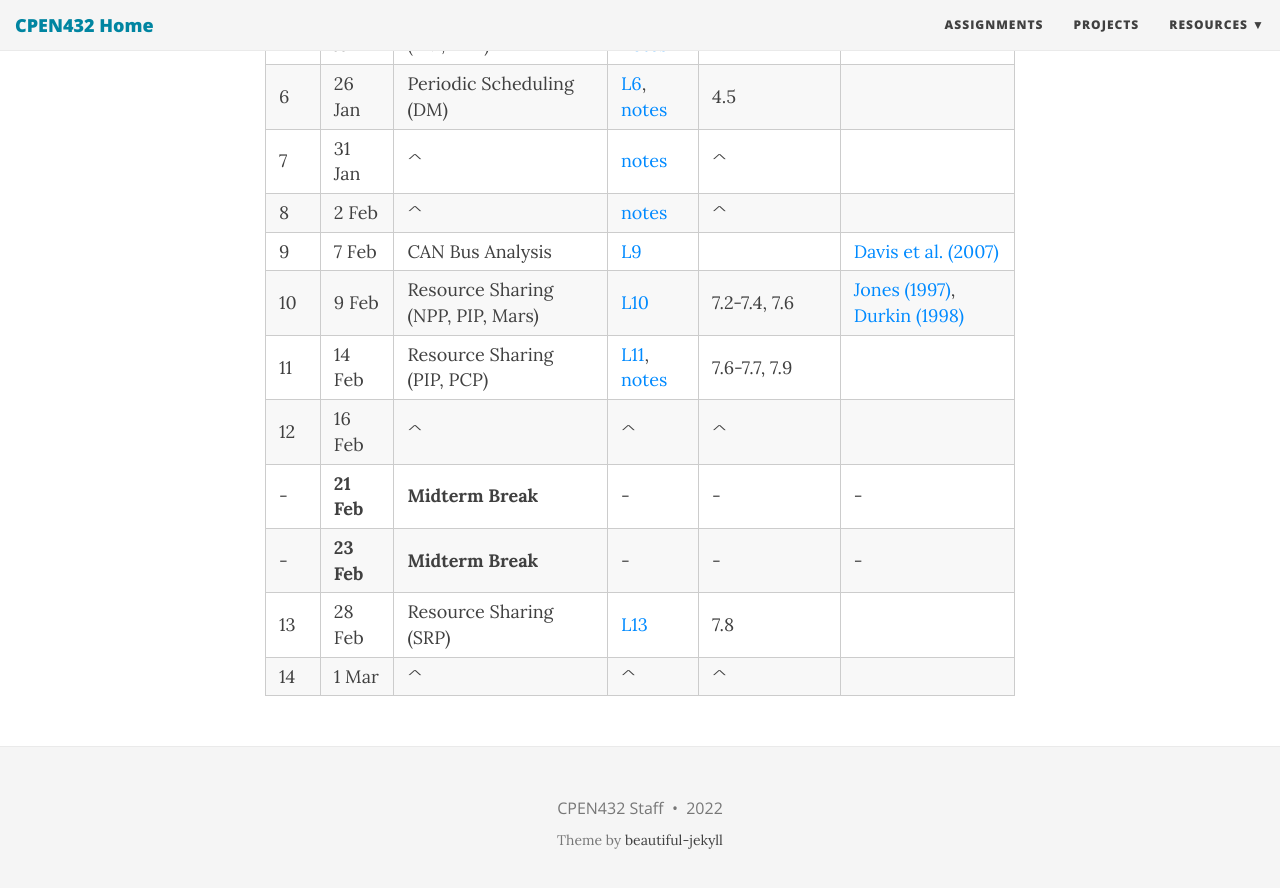
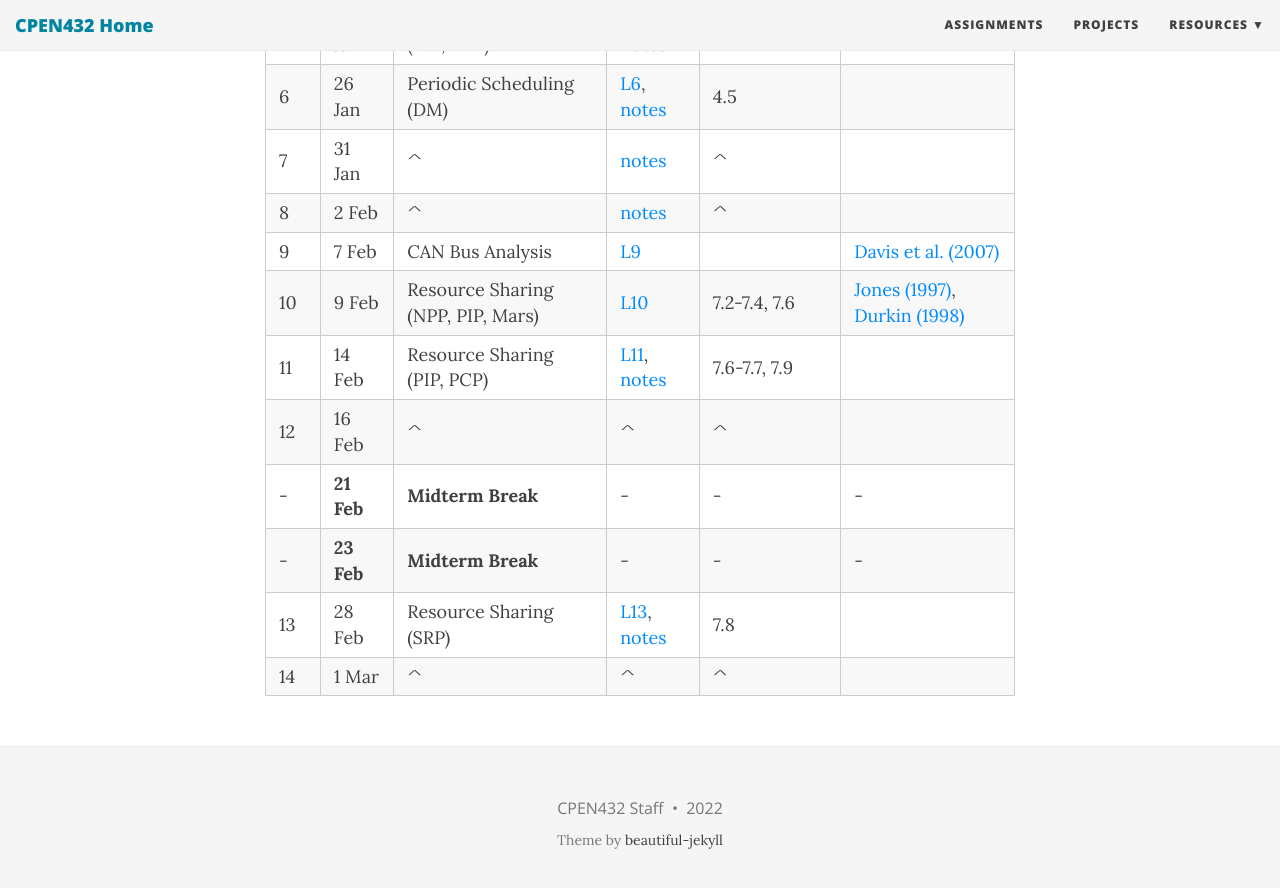
Before and after one commit to CPEN432/cpen432.github.io, a Jekyll site: the page built from lectures.md, in a window 1280 px wide and 900 px high, scrolled down 557 px. Shown: the top 888 px of the window. Built offline with Jekyll 4.4.1, drawn with Linux system fonts in a browser that asks for light colours; nearby versions of some CDN libraries.

Commit message:
Update lectures.md

```diff
--- a/lectures.md
+++ b/lectures.md
@@ -20,7 +20,7 @@
 |  12  | 16 Feb | ^ | ^ | ^ ||
 |  -  | **21 Feb** | **Midterm Break** |-|-|-|
 |  -  | **23 Feb** | **Midterm Break** |-|-|-|
-|  13  | 28 Feb | Resource Sharing (SRP) | [L13](http://cpen432.github.io/resources/gujarati-slides//13-resource-sharing.pdf) | 7.8 ||
+|  13  | 28 Feb | Resource Sharing (SRP) | [L13](http://cpen432.github.io/resources/gujarati-slides//13-resource-sharing.pdf), [notes](http://cpen432.github.io/resources/gujarati-slides//14-notes.pdf) | 7.8 ||
 |  14  | 1 Mar | ^ | ^ | ^ ||
 
 <!-- | **No.** | **Date** | **Topics** | **Readings** | -->
```
